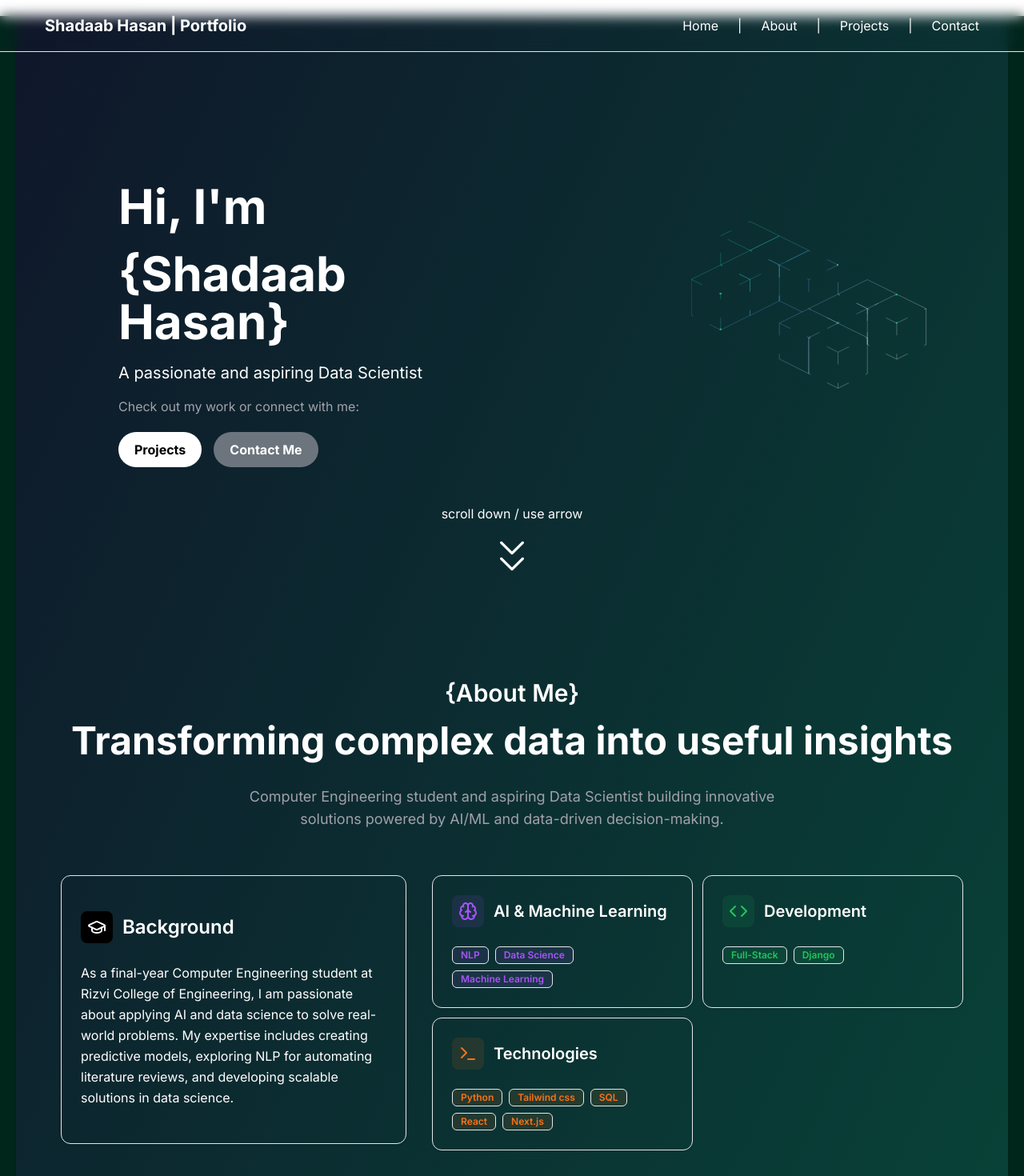
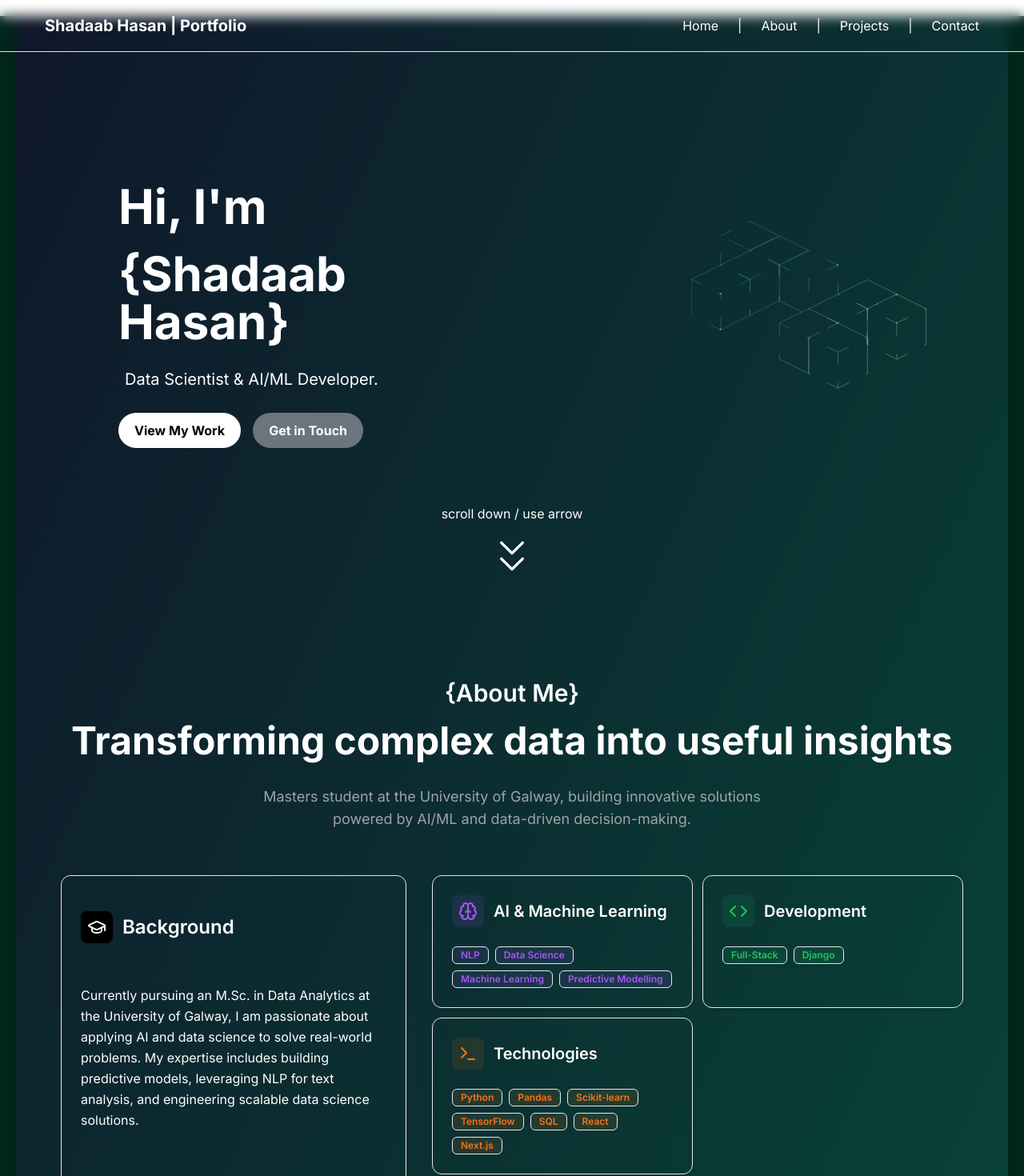
Before and after one commit to ShadaabHasan/portfolio, a Next.js app: page / in a window 1280 px wide. Shown: the top 1470 px of the page at 80% size. Built offline with nearby package versions, Linux system fonts and the light colour scheme.

Commit message:
Information update as of 16th November 2025

```diff
--- a/app/AboutMe/page.js
+++ b/app/AboutMe/page.js
@@ -39,9 +39,8 @@ const page = () => {
                             </div>
                             <div className='text-gray-400 text-sm md:text-xl mt-5 w-11/12'>
                                 <p>
-                                    An aspiring Data Scientist currently pursuing BE Computer Engineering.
-                                    I love building AI-driven applications, exploring new technologies, and solving real-world problems
-                                    through data and machine learning.
+                                    A Data Scientist currently pursuing an M.Sc. in Data Analytics at the University of Galway.
+                                    I love building AI-driven applications, exploring new technologies, and solving real-world problems through data and machine learning.
                                 </p>
                             </div>
                             <DownloadResume />
@@ -73,6 +72,19 @@ const page = () => {
                                 <div>
                                     <div className="flex flex-col md:flex-row md:items-start md:justify-between mb-5">
                                     <div>
+                                    <h3 className="font-semibold text-lg">M.Sc Computer Science (Data Analytics)</h3>
+                                    <p className="text-muted-foreground text-sm text-gray-400">University Of Galway</p>
+                                    </div>
+                                    <div className="text-right">
+                                    <p className="text-sm text-muted-foreground">2025 - Present</p>
+                                    <p className="text-sm font-medium text-primary">CGPA: -</p>
+                                    </div>
+                                    </div>
+                                </div>
+
+                                <div>
+                                    <div className="flex flex-col md:flex-row md:items-start md:justify-between mb-5">
+                                    <div>
                                     <h3 className="font-semibold text-lg">B.E. Computer Engineering</h3>
                                     <p className="text-muted-foreground text-sm text-gray-400">Rizvi College of Engineering</p>
                                     </div>
@@ -82,8 +94,8 @@ const page = () => {
                                     </div>
                                     </div>
                                 </div>
+
                                 <div className="flex flex-col md:flex-row md:items-start md:justify-between mb-5">
-
                                     <div>
                                     <h3 className="font-semibold text-lg">HSC</h3>
                                     <p className="text-muted-foreground text-sm text-gray-400">Mithibai College, Major in IT</p>
@@ -91,9 +103,9 @@ const page = () => {
                                     <div className="text-right">
                                     <p className="text-sm text-muted-foreground">2019 - 2021</p><p className="text-sm font-medium text-primary">88.35%</p>
                                     </div>
-                                    </div>
-                                    <div className="flex flex-col md:flex-row md:items-start md:justify-between mb-5">
+                                </div>
 
+                                <div className="flex flex-col md:flex-row md:items-start md:justify-between">
                                     <div>
                                     <h3 className="font-semibold text-lg">CISCE</h3>
                                     <p className="text-muted-foreground text-sm text-gray-400">SVKM’s Chatrabhuj Narsee Memorial School</p>
@@ -101,7 +113,7 @@ const page = () => {
                                     <div className="text-right">
                                     <p className="text-sm text-muted-foreground">2009 - 2019</p><p className="text-sm font-medium text-primary">89.45%</p>
                                     </div>
-                                    </div>
+                                </div>
                             </div>
 
 
@@ -163,6 +175,21 @@ const page = () => {
                                     </div>
                                     <h3 className="inline-flex items-center text-2xl font-semibold ">Certifications</h3>
                                 </div>
+
+                                <div className="flex flex-col md:flex-row md:items-start md:justify-between mb-5">
+                                    <div>
+                                        <a href='https://www.linkedin.com/in/shadaab-hasan-4a9b92271/details/certifications/1725463226053/single-media-viewer/?profileId=ACoAAEKPfUEBMawgeASsNZZZLZBbvvHHuZlIud0'>
+                                    <h3 className="font-semibold text-lg">
+                                    Data Analytics with Python</h3></a>
+                                    <p className="text-muted-foreground text-sm text-gray-400">NPTEL</p>
+                                    </div>
+                                    <div className="text-right">
+                                    <p className="text-sm text-muted-foreground">May 16, 2025</p>
+                                    {/* <p className="text-sm font-medium text-primary">CGPA: 7.77</p> */}
+                                    </div>
+
+                                </div>
+
                                 <div>
                                     <div className="flex flex-col md:flex-row md:items-start md:justify-between mb-5">
                                     <div>
@@ -190,7 +217,7 @@ const page = () => {
 
                                     </div>
 
-                                    <div className="flex flex-col md:flex-row md:items-start md:justify-between mb-5">
+                                    <div className="flex flex-col md:flex-row md:items-start md:justify-between">
                                     <div>
                                         <a href='https://www.linkedin.com/in/shadaab-hasan-4a9b92271/details/certifications/1725463226053/single-media-viewer/?profileId=ACoAAEKPfUEBMawgeASsNZZZLZBbvvHHuZlIud0'>
                                     <h3 className="font-semibold text-lg">
--- a/app/AllProjects/page.js
+++ b/app/AllProjects/page.js
@@ -134,7 +134,7 @@ const AllProject = () => {
                             <span className="inline-flex items-center rounded-full font-medium bg-primary/10 text-primary hover:bg-primary/20 transition-colors border border-primary/20 text-xs px-2 py-1">R</span>
                             <span className="inline-flex items-center rounded-full font-medium bg-primary/10 text-primary hover:bg-primary/20 transition-colors border border-primary/20 text-xs px-2 py-1">Exploratory Data Analysis</span>
                             <div className="flex flex-wrap gap-2 w-full">
-                            <span className="inline-flex items-center rounded-full font-medium bg-primary/10 text-primary hover:bg-primary/20 transition-colors border border-primary/20 text-xs px-2 py-1">Data Visualization</span>
+                            <span className="inline-flex items-center rounded-full font-medium bg-primary/10 text-primary hover:bg-primary/20 transition-colors border border-primary/20 text-xs px-2 py-1">Predictive Modelling</span>
                             <span className="inline-flex items-center rounded-full font-medium bg-primary/10 text-primary hover:bg-primary/20 transition-colors border border-primary/20 text-xs px-2 py-1">Machine Learning</span>
                         </div></div>
                         <div className="flex gap-4 pt-2">
--- a/app/components/Aboutme1.jsx
+++ b/app/components/Aboutme1.jsx
@@ -18,7 +18,7 @@ const Aboutme1 = () => {
                             <h2 className="text-4xl md:text-5xl font-bold mb-8">
                                 Transforming complex data into useful insights
                             </h2>
-                            <p className="text-lg text-muted-foreground max-w-2xl mx-auto grey">Computer Engineering student and aspiring Data Scientist building innovative solutions powered by AI/ML and data-driven decision-making.</p>
+                            <p className="text-lg text-muted-foreground max-w-2xl mx-auto grey">Masters student at the University of Galway, building innovative solutions powered by AI/ML and data-driven decision-making.</p>
                         </div>
                         <div className="grid lg:grid-cols-5 gap-8 items-start mb-12 m-10">
                             <div className="rounded-xl border bg-card text-card-foreground shadow lg:col-span-2 p-6 hover:shadow-md transition-shadow py-11">
@@ -30,9 +30,9 @@ const Aboutme1 = () => {
                                             <path d="M6 12.5V16a6 3 0 0 0 12 0v-3.5"></path>
                                         </svg>
                                     </div>
-                                    <h3 className="inline-flex items-center text-2xl font-semibold ">Background</h3>
+                                    <h3 className="inline-flex items-center text-2xl font-semibold">Background</h3>
                                 </div>
-                                <p className="inline-flex items-center text-muted-foreground leading-relaxed text-l">As a final-year Computer Engineering student at Rizvi College of Engineering, I am passionate about applying AI and data science to solve real-world problems. My expertise includes creating predictive models, exploring NLP for automating literature reviews, and developing scalable solutions in data science.</p>
+                                <p className="inline-flex items-center text-muted-foreground leading-relaxed text-l py-7">Currently pursuing an M.Sc. in Data Analytics at the University of Galway, I am passionate about applying AI and data science to solve real-world problems. My expertise includes building predictive models, leveraging NLP for text analysis, and engineering scalable data science solutions.</p>
                             </div>
                             <div className="lg:col-span-3 grid sm:grid-cols-2 gap-3">
                                 <div className="rounded-xl border bg-card text-card-foreground shadow p-6 hover:shadow-md transition-shadow">
@@ -56,6 +56,7 @@ const Aboutme1 = () => {
                                         <div className="inline-flex items-center rounded-md border px-2.5 py-0.5 text-xs font-semibold focus:outline-none focus:ring-2 focus:ring-ring focus:ring-offset-2 bg-purple-500/10 text-purple-500 hover:scale-105 transition-transform">NLP</div>
                                         <div className="inline-flex items-center rounded-md border px-2.5 py-0.5 text-xs font-semibold focus:outline-none focus:ring-2 focus:ring-ring focus:ring-offset-2 bg-purple-500/10 text-purple-500 hover:scale-105 transition-transform">Data Science</div>
                                         <div className="inline-flex items-center rounded-md border px-2.5 py-0.5 text-xs font-semibold focus:outline-none focus:ring-2 focus:ring-ring focus:ring-offset-2 bg-purple-500/10 text-purple-500 hover:scale-105 transition-transform">Machine Learning</div>
+                                        <div className="inline-flex items-center rounded-md border px-2.5 py-0.5 text-xs font-semibold focus:outline-none focus:ring-2 focus:ring-ring focus:ring-offset-2 bg-purple-500/10 text-purple-500 hover:scale-105 transition-transform">Predictive Modelling</div>
                                     </div>
                                 </div>
                                 <div className="rounded-xl border bg-card text-card-foreground shadow p-6 hover:shadow-md transition-shadow">
@@ -85,7 +86,9 @@ const Aboutme1 = () => {
                                     </div>
                                     <div className="flex flex-wrap gap-2">
                                         <div className="inline-flex items-center rounded-md border px-2.5 py-0.5 text-xs font-semibold focus:outline-none focus:ring-2 focus:ring-ring focus:ring-offset-2 bg-orange-500/10 text-orange-500 hover:scale-105 transition-transform">Python</div>
-                                        <div className="inline-flex items-center rounded-md border px-2.5 py-0.5 text-xs font-semibold focus:outline-none focus:ring-2 focus:ring-ring focus:ring-offset-2 bg-orange-500/10 text-orange-500 hover:scale-105 transition-transform">Tailwind css</div>
+                                        <div className="inline-flex items-center rounded-md border px-2.5 py-0.5 text-xs font-semibold focus:outline-none focus:ring-2 focus:ring-ring focus:ring-offset-2 bg-orange-500/10 text-orange-500 hover:scale-105 transition-transform">Pandas</div>
+                                        <div className="inline-flex items-center rounded-md border px-2.5 py-0.5 text-xs font-semibold focus:outline-none focus:ring-2 focus:ring-ring focus:ring-offset-2 bg-orange-500/10 text-orange-500 hover:scale-105 transition-transform">Scikit-learn</div>
+                                        <div className="inline-flex items-center rounded-md border px-2.5 py-0.5 text-xs font-semibold focus:outline-none focus:ring-2 focus:ring-ring focus:ring-offset-2 bg-orange-500/10 text-orange-500 hover:scale-105 transition-transform">TensorFlow</div>
                                         <div className="inline-flex items-center rounded-md border px-2.5 py-0.5 text-xs font-semibold focus:outline-none focus:ring-2 focus:ring-ring focus:ring-offset-2 bg-orange-500/10 text-orange-500 hover:scale-105 transition-transform">SQL</div>
                                         <div className="inline-flex items-center rounded-md border px-2.5 py-0.5 text-xs font-semibold focus:outline-none focus:ring-2 focus:ring-ring focus:ring-offset-2 bg-orange-500/10 text-orange-500 hover:scale-105 transition-transform">React</div>
                                         <div className="inline-flex items-center rounded-md border px-2.5 py-0.5 text-xs font-semibold focus:outline-none focus:ring-2 focus:ring-ring focus:ring-offset-2 bg-orange-500/10 text-orange-500 hover:scale-105 transition-transform">Next.js</div>
--- a/app/components/Home1.jsx
+++ b/app/components/Home1.jsx
@@ -10,11 +10,11 @@ const Home = () => {
             <h1 className="mt-52 flex font-bold text-4xl sm:text-4xl md:text-5xl lg:text-6xl ">{"Hi, I'm"}</h1>
             <br></br>
             <h1 className='font-bold text-4xl sm:text-4xl md:text-5xl lg:text-6xl'>{"{Shadaab Hasan}"}</h1>
-            <p className="mt-5 text-sm sm:text-sm md:text-lg lg:text-xl text-muted-foreground max-w-3xl">A passionate and aspiring Data Scientist</p>
-            <p className='mt-4 grey text-xs sm:text-sm md:text-base lg:text-base'>Check out my work or connect with me:</p>
+            <p className="mt-5 text-sm sm:text-sm md:text-lg lg:text-xl text-muted-foreground max-w-3xl px-2 py-2">Data Scientist & AI/ML Developer.</p>
+            {/* <p className='mt-4 grey text-xs sm:text-sm md:text-base lg:text-base'>Check out my work or connect with me:</p> */}
             <div>
-                <a href="/#featuredproj" className="btn btn-primary md:mt-2">Projects</a>
-                <a href="/Contact" className="btn btn-secondary md:ml-2">Contact Me</a>
+                <a href="/#featuredproj" className="btn btn-primary md:mt-2">View My Work</a>
+                <a href="/Contact" className="btn btn-secondary md:ml-2">Get in Touch</a>
             </div>
         </div>
 
```
Also changed, not shown: 1 other file (tests, documents, lock files or other folders).
